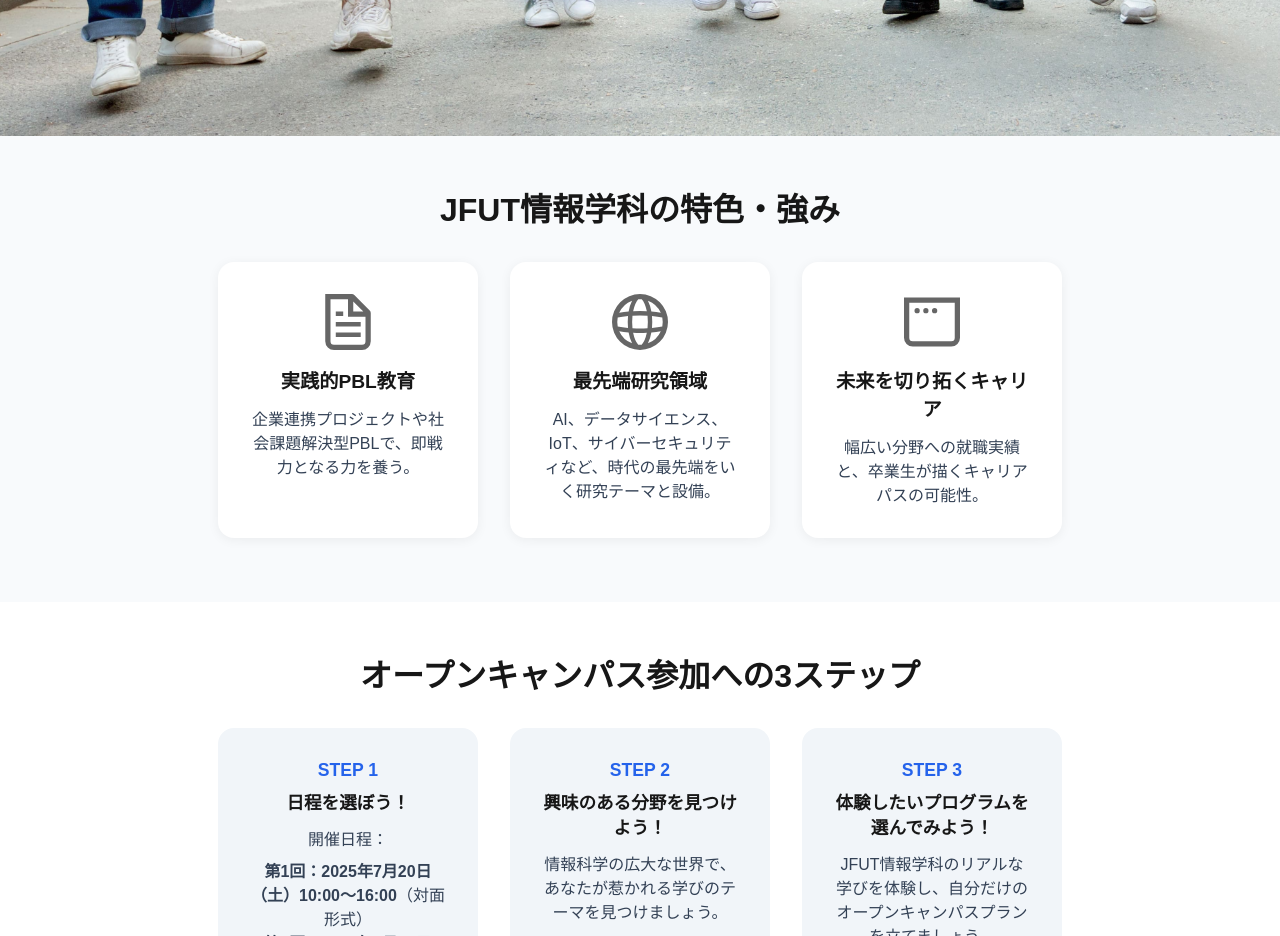
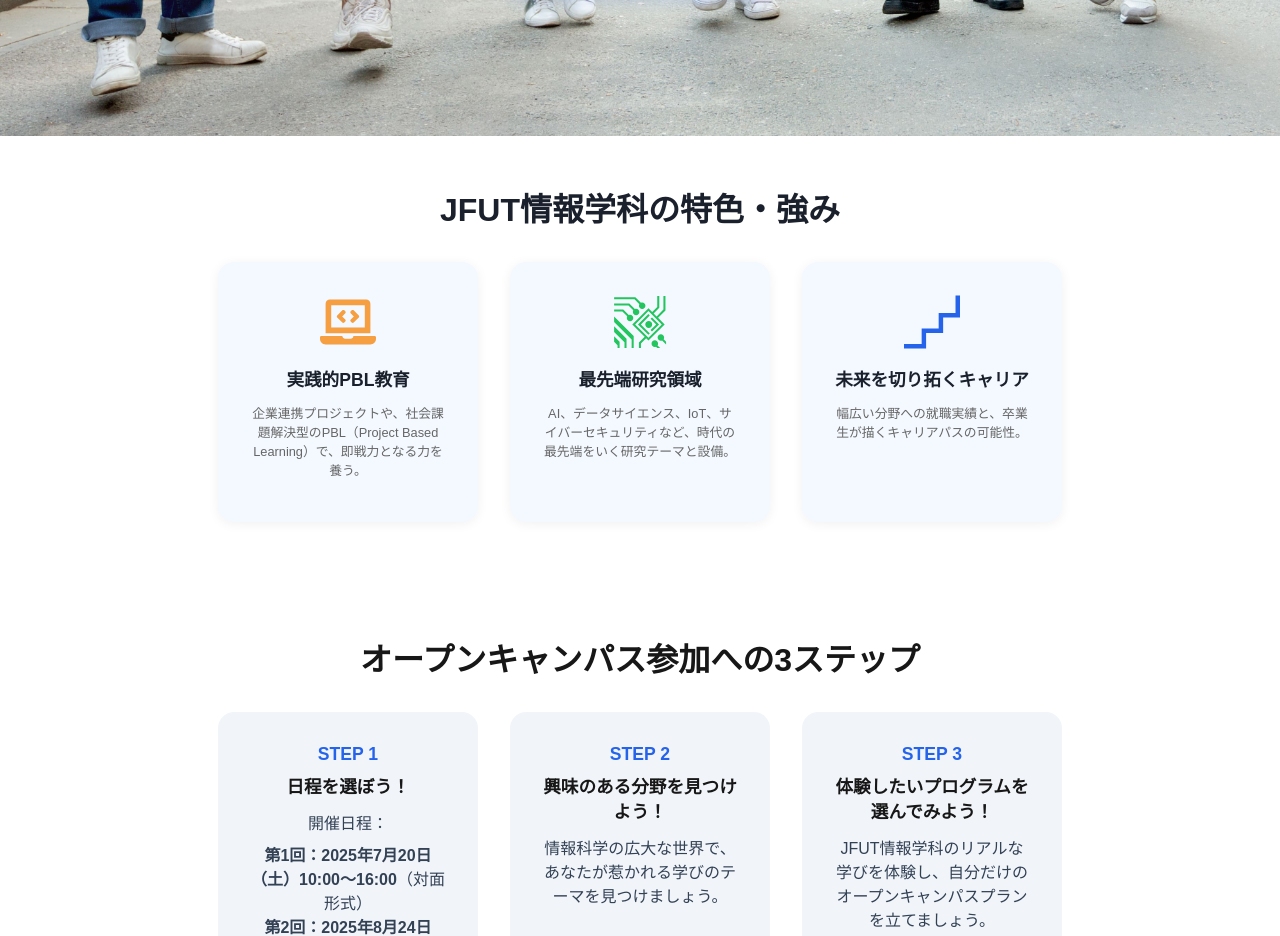
Before and after one commit to jeyearth/open-campus-web, a Next.js app: page / in a window 1280 px wide. Shown: the part 880-1816 px from the top of the page. Built offline with nearby package versions, Linux system fonts and the light colour scheme.

Commit message:
feat: Add react-icons dependency and implement icon usage in FeaturesSection; refactor styles with styled-components

```diff
--- a/package.json
+++ b/package.json
@@ -12,6 +12,7 @@
     "next": "15.3.4",
     "react": "^19.0.0",
     "react-dom": "^19.0.0",
+    "react-icons": "^5.5.0",
     "styled-components": "^6.1.19"
   },
   "devDependencies": {
--- a/src/components/layout/FeaturesSection.tsx
+++ b/src/components/layout/FeaturesSection.tsx
@@ -1,52 +1,90 @@
 import React from 'react';
+import styled from 'styled-components';
+import { SectionTitle } from '../ui/SectionTitle';
+import { FaLaptopCode } from "react-icons/fa";
+import { SiFuturelearn } from "react-icons/si";
+import { GiCircuitry } from "react-icons/gi";
 
 const features = [
   {
-    icon: '/file.svg',
+    icon: <FaLaptopCode size={56} style={{ marginBottom: 16, color: '#f59e42' }} />,
     title: '実践的PBL教育',
-    desc: '企業連携プロジェクトや社会課題解決型PBLで、即戦力となる力を養う。',
+    desc: '企業連携プロジェクトや、社会課題解決型のPBL（Project Based Learning）で、即戦力となる力を養う。',
   },
   {
-    icon: '/globe.svg',
+    icon: <GiCircuitry size={56} style={{ marginBottom: 16, color: '#22c55e' }} />,
     title: '最先端研究領域',
     desc: 'AI、データサイエンス、IoT、サイバーセキュリティなど、時代の最先端をいく研究テーマと設備。',
   },
   {
-    icon: '/window.svg',
+    icon: <SiFuturelearn size={56} style={{ marginBottom: 16, color: '#2563eb' }} />,
     title: '未来を切り拓くキャリア',
     desc: '幅広い分野への就職実績と、卒業生が描くキャリアパスの可能性。',
   },
 ];
 
+const MyFeaturesSection = styled.section`
+  background: ${(props) => props.theme.pallet.baseWhite.main};
+  padding: 48px 0;
+`;
+
+const MyFeatureWrapper = styled.div`
+  max-width: 900px;
+  margin: 0 auto;
+  text-align: center;
+`;
+
+const MyCardContainer = styled.div`
+  display: flex;
+  justify-content: center;
+  gap: 32px;
+  flex-wrap: wrap;
+`;
+
+const MyFeatureCard = styled.div`
+  background: ${(props) => props.theme.pallet.secondary.main};
+  border-radius: 16px;
+  box-shadow: 0 2px 12px rgba(0, 0,0, 0.06);
+  padding: 32px;
+  width: 260px;
+  min-height: 260px;
+  display: flex;
+  flex-direction: column;
+  align-items: center;
+  margin-bottom: 16px;
+`;
+
+const MyFeatureHeadline = styled.h3`
+  font-size: 1.1rem;
+  font-weight: bold;
+  margin-bottom: 12px;
+  color: ${(props) => props.theme.pallet.heading.main};
+`
+
+const MyFeatureDesc = styled.p`
+  font-size: 0.8rem;
+  color: ${(props) => props.theme.pallet.subText.main};
+`;
+
 const FeaturesSection: React.FC = () => {
   return (
-    <section style={{ background: '#f8fafc', padding: '48px 0' }}>
-      <div style={{ maxWidth: 900, margin: '0 auto', textAlign: 'center' }}>
-        <h2 style={{ fontSize: '2rem', fontWeight: 'bold', marginBottom: 32 }}>
+    <MyFeaturesSection>
+      <MyFeatureWrapper>
+        <SectionTitle>
           JFUT情報学科の特色・強み
-        </h2>
-        <div style={{ display: 'flex', justifyContent: 'center', gap: 32, flexWrap: 'wrap' }}>
+        </SectionTitle>
+        <MyCardContainer>
           {features.map((f, i) => (
-            <div key={i} style={{
-              background: '#fff',
-              borderRadius: 16,
-              boxShadow: '0 2px 12px rgba(0,0,0,0.06)',
-              padding: 32,
-              width: 260,
-              minHeight: 260,
-              display: 'flex',
-              flexDirection: 'column',
-              alignItems: 'center',
-              marginBottom: 16,
-            }}>
-              <img src={f.icon} alt={f.title} style={{ width: 56, marginBottom: 16 }} />
-              <h3 style={{ fontSize: '1.2rem', fontWeight: 'bold', marginBottom: 12 }}>{f.title}</h3>
-              <p style={{ fontSize: '1rem', color: '#334155' }}>{f.desc}</p>
-            </div>
+            <MyFeatureCard key={i}>
+              {f.icon}
+              <MyFeatureHeadline>{f.title}</MyFeatureHeadline>
+              {/* <p style={{ fontSize: '1rem', color:  }}>{f.desc}</p> */}
+              <MyFeatureDesc>{f.desc}</MyFeatureDesc>
+            </MyFeatureCard>
           ))}
-        </div>
-      </div>
-    </section>
+        </MyCardContainer>
+      </MyFeatureWrapper>
+    </MyFeaturesSection>
   );
 };
 
--- /dev/null
+++ b/src/components/ui/SectionTitle.tsx
@@ -0,0 +1,14 @@
+import styled from "styled-components";
+
+export const SectionTitle = styled.h2`
+  font-size: 2rem;
+  font-weight: bold;
+  margin-bottom: 32px;
+  color: ${(props) => props.theme.pallet.heading.main};
+  text-align: center;
+
+  @media (max-width: 768px) {
+    font-size: 1.8rem;
+    margin-bottom: 16px;
+  }
+`;
--- a/src/styles/theme.ts
+++ b/src/styles/theme.ts
@@ -1,19 +1,30 @@
 export const theme = {
   pallet: {
+    // メインブルー
     primary: {
-      light: "#42a5f5",
       main: "#007BFF",
-      dark: "#1565c0",
-      contrastText: "#ffffff",
     },
+    // サブブルー
     secondary: {
-      light: "#ba68c8",
-      main: "#9c27b0",
-      dark: "#7b1fa2",
-      contrastText: "#ffffff",
+      main: "#F4F9FF",
     },
     orange: {
       main: "#FF6B00",
+    },
+    // ライトグレー
+    lightGray: {
+      main: "#F3F4F6",
+    },
+    baseWhite: {
+      main: "#ffffff",
+    },
+    // 見出し（h2）
+    heading: {
+      main: "#1A202C",
+    },
+    // サブテキスト
+    subText: {
+      main: "#666666",
     },
   },
   offset: {
```
Also changed, not shown: 1 other file (tests, documents, lock files or other folders).
